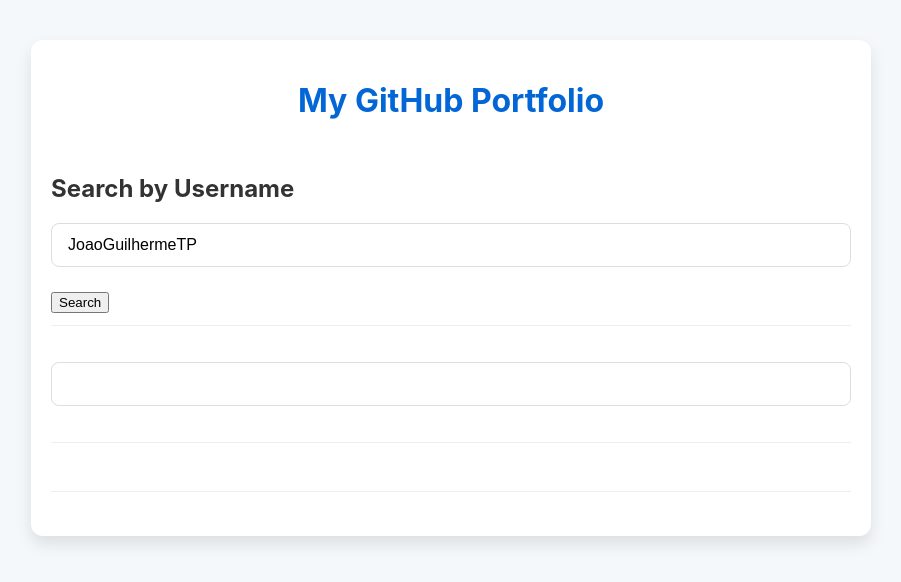
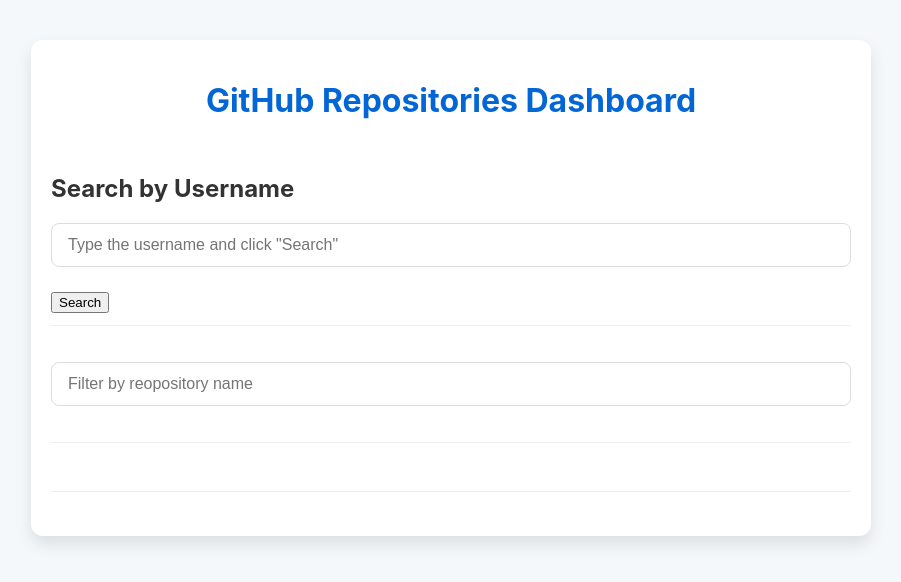
Before and after one commit to JoaoGuilhermeTP/portfolio-dashboard, a React (Create React App) app: page / in a window 1280 px wide. Shown: the top 582 px of the page, without its empty margins (189-1090 px from the left). Built offline with nearby package versions, Linux system fonts and the light colour scheme; no server answers.

Commit message:
Update userName state initialization and improve placeholder text in InputSearchBox

```diff
--- a/src/App.js
+++ b/src/App.js
@@ -9,7 +9,7 @@
 function App() {
   const [repos, setRepos] = useState([]);
   const [searchTerm, setSearchTerm] = useState("");
-  const [userName, setUserName] = useState("JoaoGuilhermeTP");
+  const [userName, setUserName] = useState("");
   const [error, setError] = useState("");
   const [isLoading, setIsLoading] = useState(false);
 
@@ -31,7 +31,7 @@
 
   return (
     <div className={styles["app-container"]}>
-      <h1>My GitHub Portfolio</h1>
+      <h1>GitHub Repositories Dashboard</h1>
       <Routes>
         <Route
           path="/"
--- a/src/Home.js
+++ b/src/Home.js
@@ -11,6 +11,7 @@
         <h2>Search by Username</h2>
         <InputSearchBox
           value={userName}
+          placeholder={"Type the username and click \"Search\""}
           instantanious={false}
           onChange={setUserName}
         />
@@ -19,6 +20,7 @@
         <InputSearchBox
           value={searchTerm}
           instantanious={true}
+          placeholder={"Filter by reopository name"}
           onChange={setSearchTerm}
         />
       </div>
```
